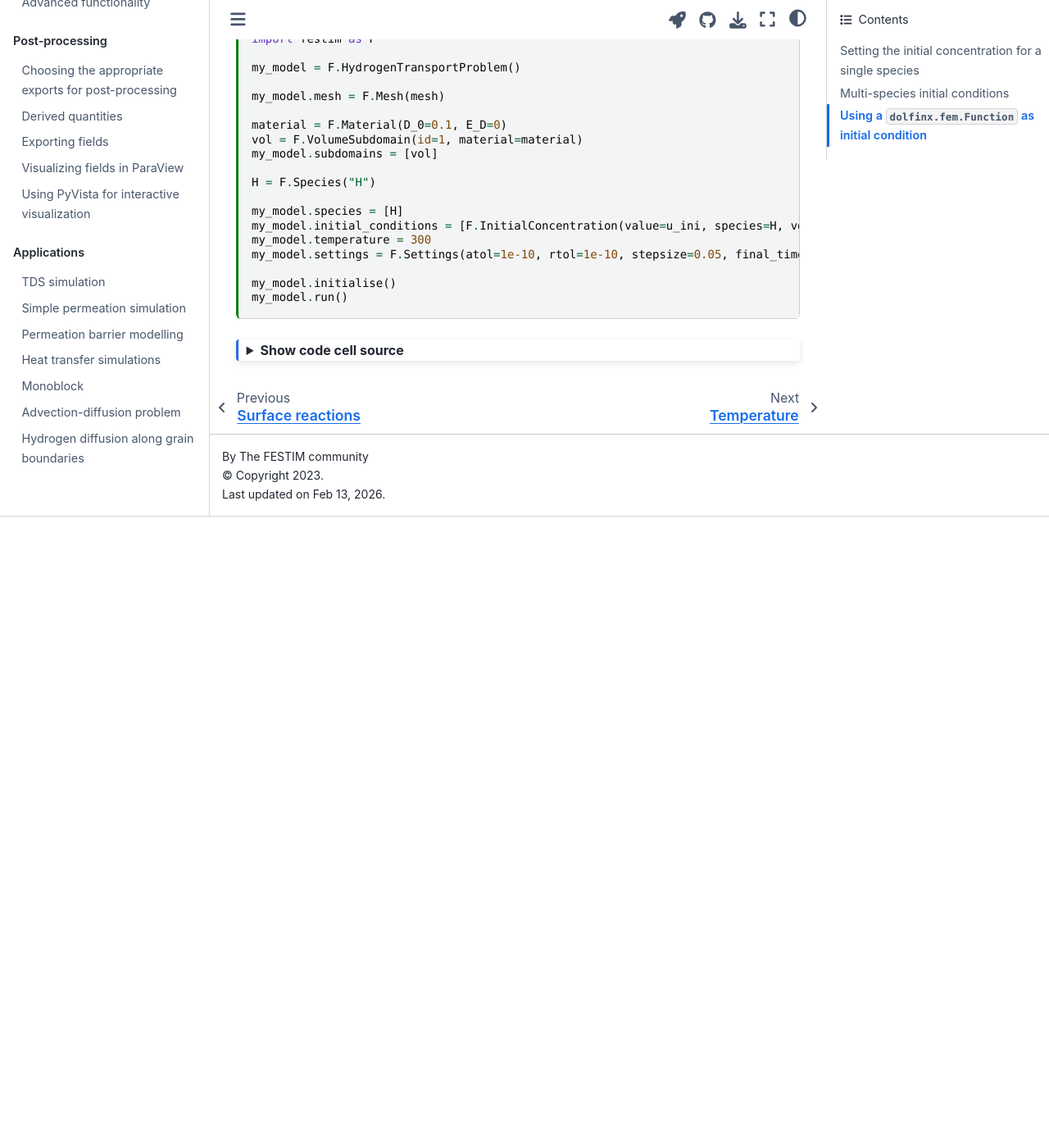
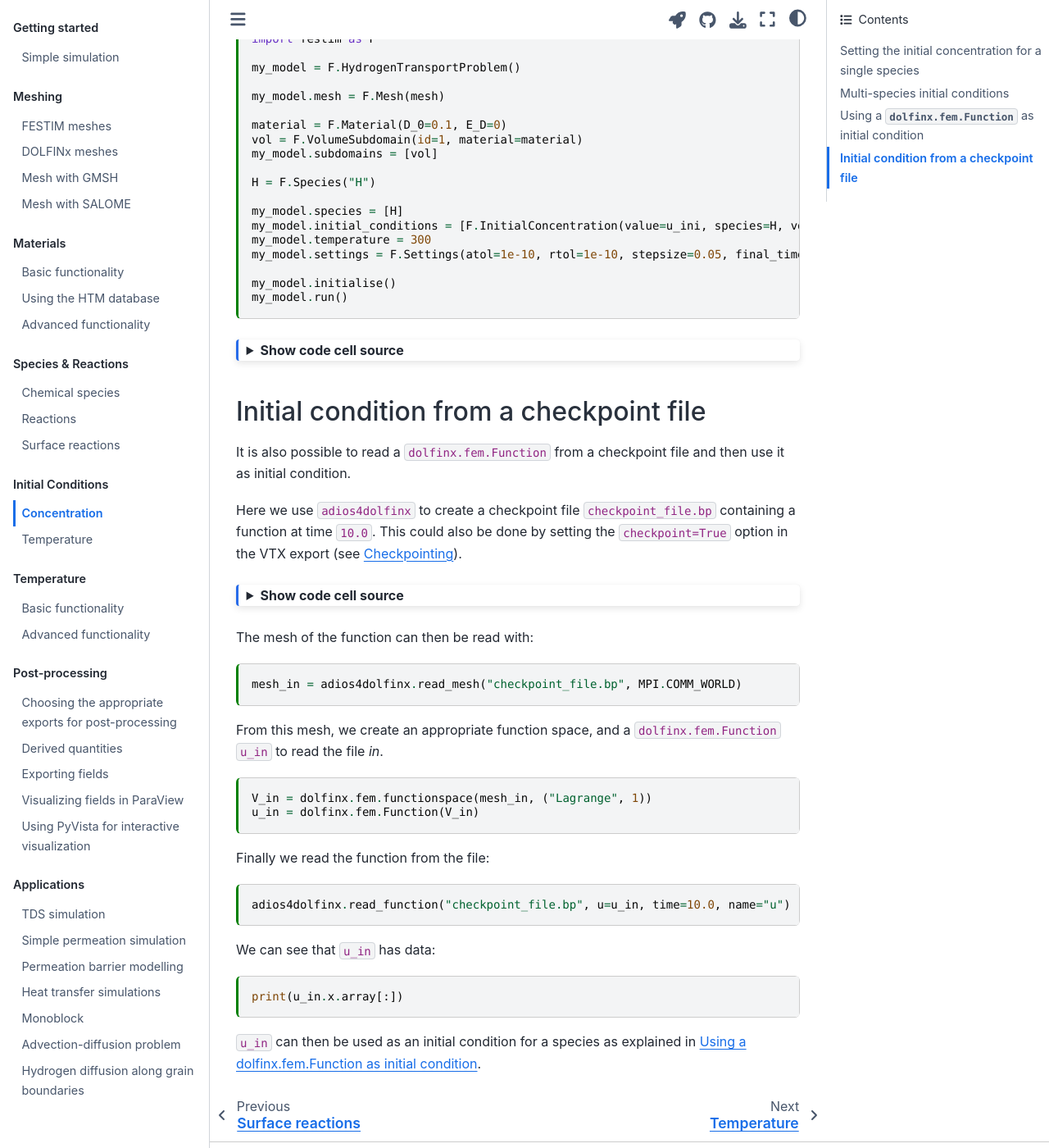
Before and after one commit to festim-dev/FESTIM-workshop, a Jupyter Book: the page built from book/content/initial_conditions/concentration.md, in a window 1280 px wide and 1400 px high, scrolled down 3258 px. Shown: the whole window at 82% size. Built offline with Jupyter Book 1.0.4 settings and Sphinx 7.4.7 and the Sphinx Book theme 1.1.4, drawn with Linux system fonts in a browser that asks for light colours; pages that are not in the unit, such as notebooks, are missing from menus; before the commit the page ends 3888 px from its top, so only the background shows below that.

Commit message:
added section on checkpoints for IC

````diff
--- a/book/content/initial_conditions/concentration.md
+++ b/book/content/initial_conditions/concentration.md
@@ -243,3 +244,52 @@ plotter.add_mesh(warped, show_edges=True, scalars="u_final", cmap="viridis", cli
 plotter.show()
 
 ```
+
+(ic-checkpoint)=
+## Initial condition from a checkpoint file ##
+
+It is also possible to read a `dolfinx.fem.Function` from a checkpoint file and then use it as initial condition.
+
+Here we use `adios4dolfinx` to create a checkpoint file `checkpoint_file.bp` containing a function at time `10.0`. This could also be done by setting the `checkpoint=True` option in the VTX export (see {ref}`checkpointing`).
+
+```{code-cell} ipython3
+:tags: [hide-input]
+
+import adios4dolfinx
+from mpi4py import MPI
+import dolfinx
+
+mesh = dolfinx.mesh.create_unit_square(MPI.COMM_WORLD, 10, 10)
+V = dolfinx.fem.functionspace(mesh, ("Lagrange", 1))
+
+u_out = dolfinx.fem.Function(V)
+u_out.interpolate(lambda x: x[0] + x[1])  # u = x + y
+
+adios4dolfinx.write_mesh("checkpoint_file.bp", mesh)
+adios4dolfinx.write_function("checkpoint_file.bp", u_out, time=10.0, name="u")
+```
+
+The mesh of the function can then be read with:
+
+```{code-cell} ipython3
+mesh_in = adios4dolfinx.read_mesh("checkpoint_file.bp", MPI.COMM_WORLD)
+```
+
+From this mesh, we create an appropriate function space, and a `dolfinx.fem.Function` `u_in` to read the file _in_.
+```{code-cell} ipython3
+V_in = dolfinx.fem.functionspace(mesh_in, ("Lagrange", 1))
+u_in = dolfinx.fem.Function(V_in)
+```
+
+Finally we read the function from the file:
+```{code-cell} ipython3
+adios4dolfinx.read_function("checkpoint_file.bp", u=u_in, time=10.0, name="u")
+```
+
+We can see that `u_in` has data:
+
+```{code-cell} ipython3
+print(u_in.x.array[:])
+```
+
+`u_in` can then be used as an initial condition for a species as explained in {ref}`ic-functions`.
````
Also changed, not shown: other parts of book/content/initial_conditions/concentration.md (+1 -0 lines), book/content/post_process/exports.md (+2 -1 lines).
